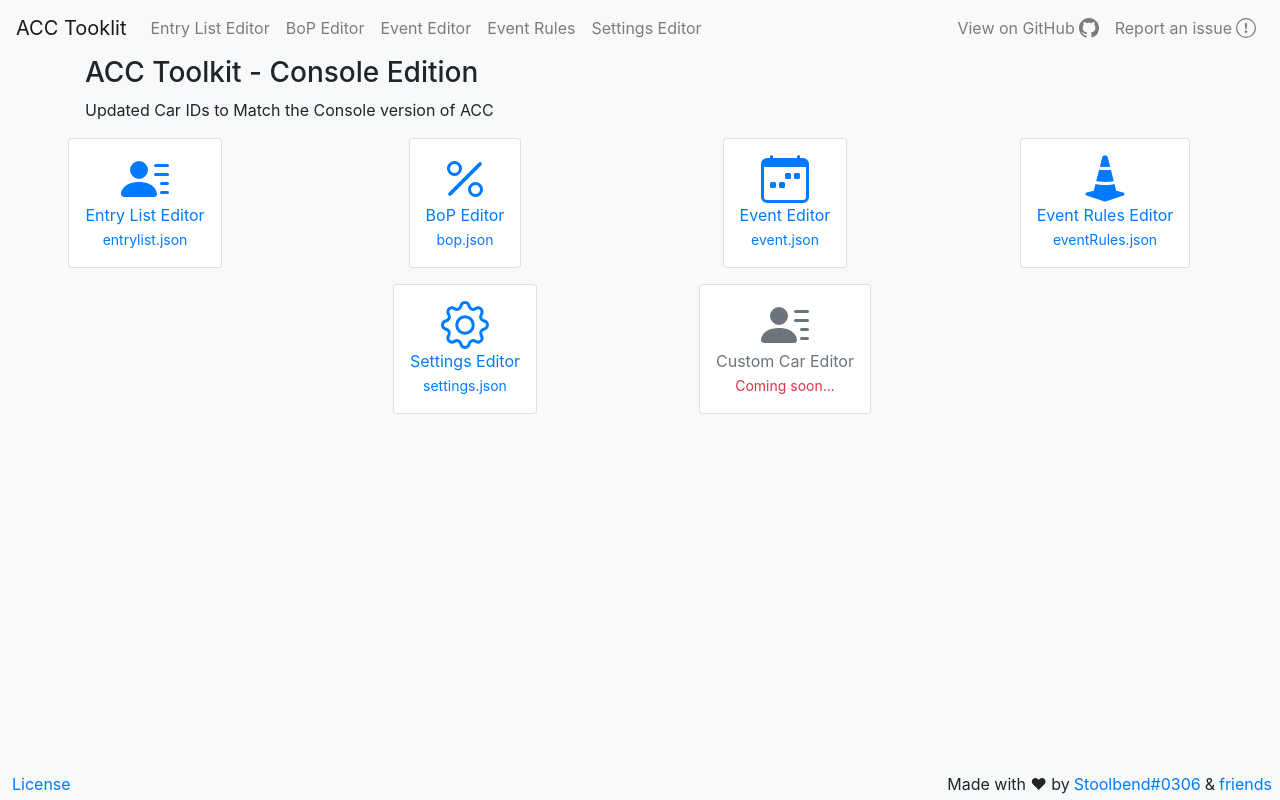
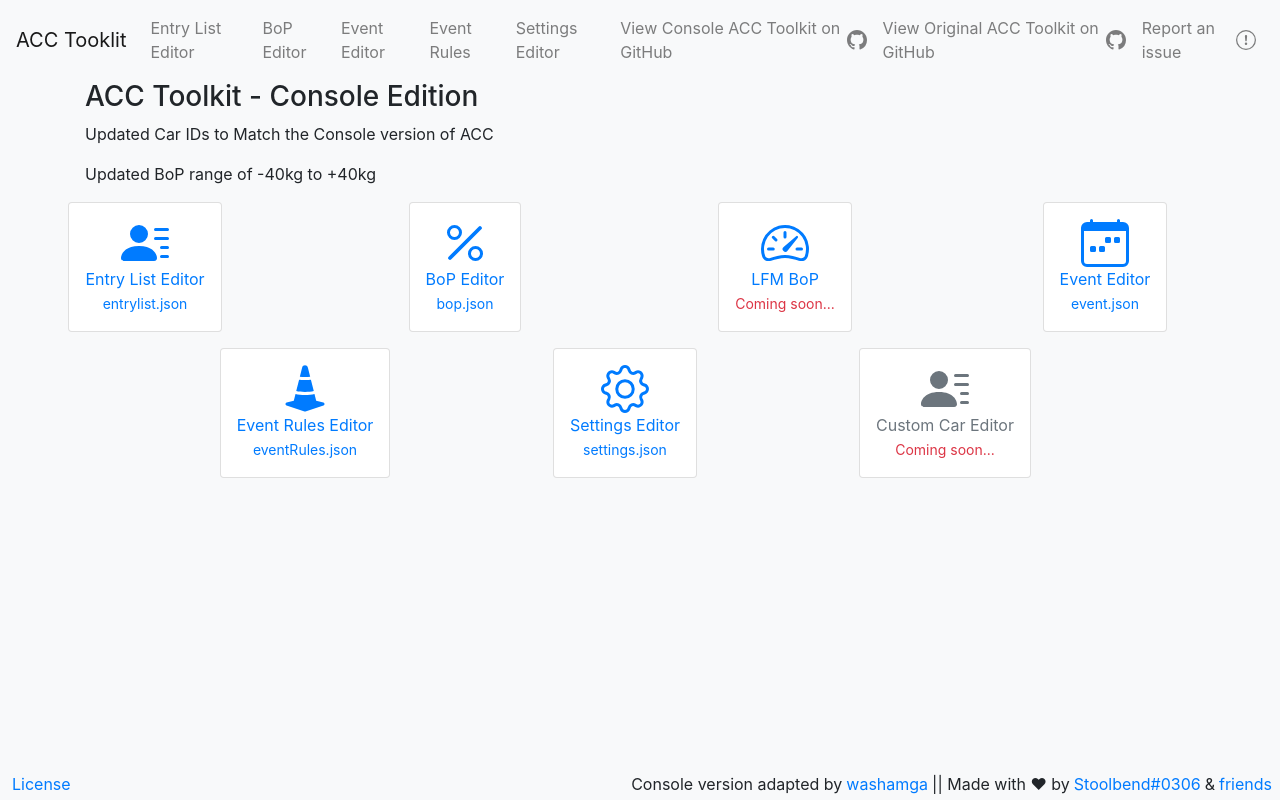
Before and after one commit to Stoolbend/acc-toolkit, a Vue app: page / in a window 1280 px wide. Built offline with nearby package versions, Linux system fonts and the light colour scheme.

Commit message:
Console updates

```diff
--- a/src/components/Footer.vue
+++ b/src/components/Footer.vue
@@ -8,7 +8,14 @@
         License
       </b-link>
       <div class="d-flex flex-row align-items-center">
-        Made with ❤ by
+        Console version adapted by
+        <b-link
+          class="ml-1 mr-1"
+          href="https://github.com/kourousis"
+          target="_blank">
+          washamga
+        </b-link>
+        || Made with ❤ by
         <b-link
           class="ml-1 mr-1"
           href="https://github.com/Stoolbend"
--- a/src/components/Header.vue
+++ b/src/components/Header.vue
@@ -39,10 +39,20 @@
 
       <b-navbar-nav class="ml-auto">
         <b-nav-item
+          href="https://github.com/kourousis/acc-toolkit/tree/xbox-version"
+          target="_blank">
+          <div class="d-flex flex-row align-items-center">
+            View Console ACC Toolkit on GitHub
+            <b-icon
+              icon="github"
+              class="ml-1"/>
+          </div>
+        </b-nav-item>
+        <b-nav-item
           href="https://github.com/Stoolbend/acc-toolkit"
           target="_blank">
           <div class="d-flex flex-row align-items-center">
-            View on GitHub
+            View Original ACC Toolkit on GitHub
             <b-icon
               icon="github"
               class="ml-1"/>
--- a/src/views/Home.vue
+++ b/src/views/Home.vue
@@ -6,6 +6,10 @@
       </h3>
       <p>
         Updated Car IDs to Match the Console version of ACC
+      </p>
+
+      <p>
+        Updated BoP range of -40kg to +40kg
       </p>
     </div>
     <div class="row justify-content-center align-items-middle w-100">
@@ -42,6 +46,25 @@
             <div>
               <small>
                 bop.json
+              </small>
+            </div>
+          </b-card>
+        </b-link>
+      </div>
+      <div class="col-lg-3 col-md-6 col-12 d-flex flex-column align-items-center pb-3">
+        <b-link :to="{ name: 'LFMBop' }">
+          <b-card
+            no-body
+            class="d-flex flex-column align-items-center p-3">
+            <b-icon
+              icon="speedometer2"
+              font-scale="3" />
+            <div>
+              LFM BoP
+            </div>
+            <div class="text-danger">
+              <small>
+                Coming soon...
               </small>
             </div>
           </b-card>
```
Also changed, not shown: 1 other file (tests, documents, lock files or other folders).
